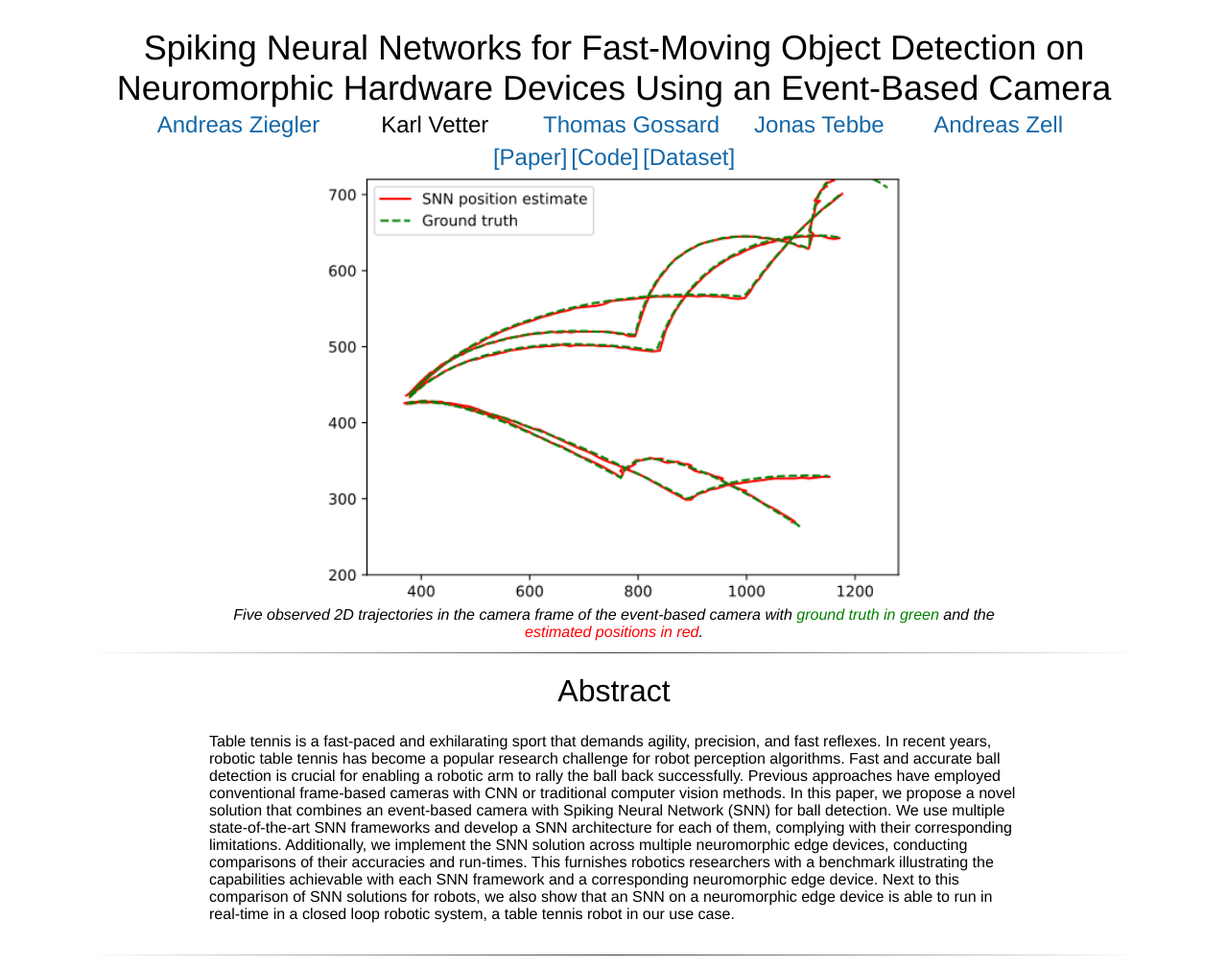
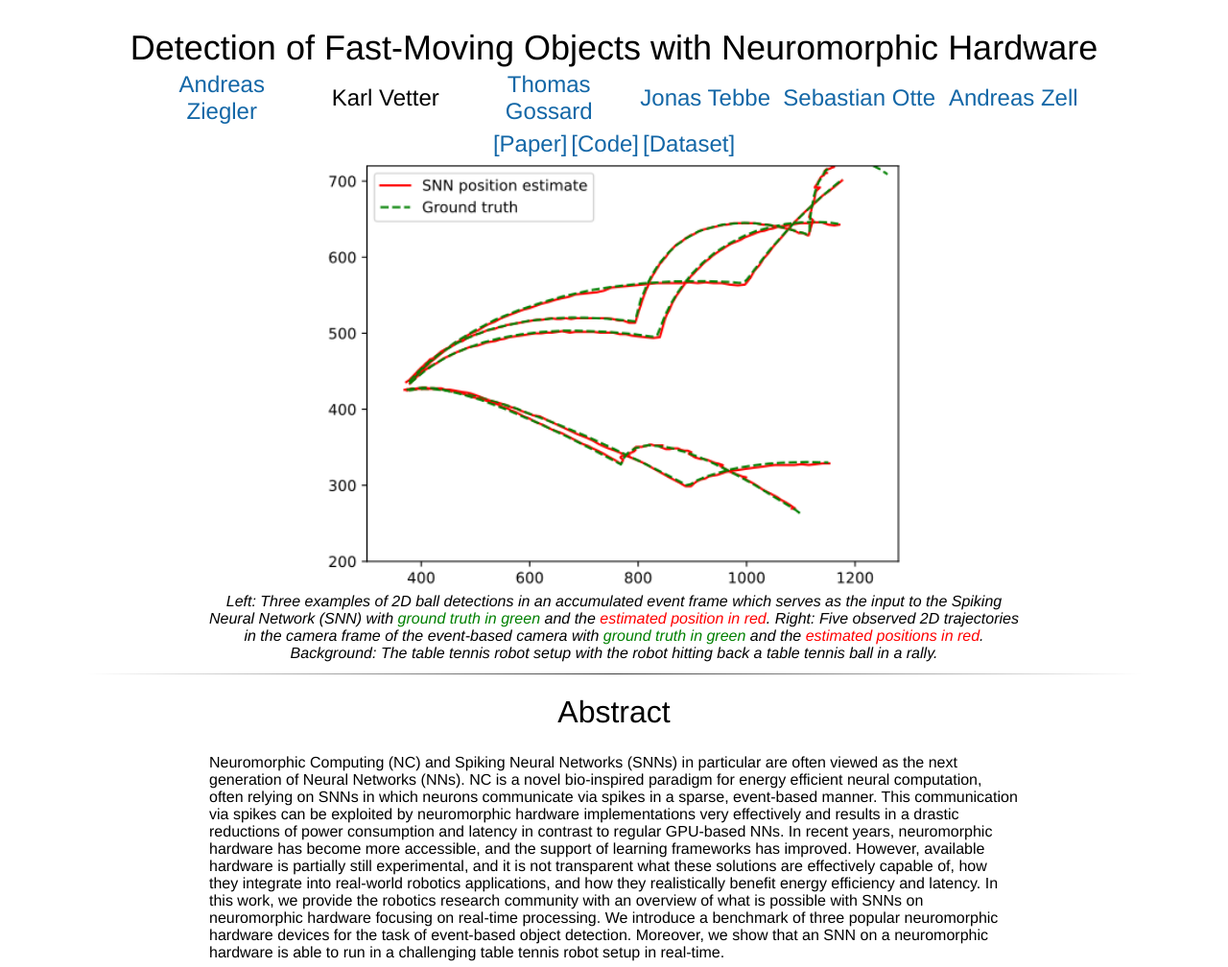
Before and after one commit to cogsys-tuebingen/snn-edge-benchmark, a plain HTML site: page index.html in a window 1280 px wide. Shown: the top 1008 px of the page at 96% size. Drawn offline with Linux system fonts and the light colour scheme; a script that the page names is missing.

Commit message:
Updated with re-submission.

```diff
--- a/index.html
+++ b/index.html
@@ -160,7 +160,7 @@
 <body>
   <br>
   <center>
-    <span style="font-size:36px">Spiking Neural Networks for Fast-Moving Object Detection on Neuromorphic Hardware Devices Using an Event-Based Camera</span>
+    <span style="font-size:36px">Detection of Fast-Moving Objects with Neuromorphic Hardware</span>
     <table align=center width=990px>
       <table align=center width=990px>
         <tr>
@@ -182,6 +182,11 @@
           <td align=center width=100px>
             <center>
               <span style="font-size:24px"><a href="https://uni-tuebingen.de/de/138688">Jonas Tebbe</a></span>
+            </center>
+          </td>
+          <td align=center width=100px>
+            <center>
+              <span style="font-size:24px"><a href="https://adaptiveailab.github.io/team/sebastian">Sebastian Otte</a></span>
             </center>
           </td>
           <td align=center width=100px>
@@ -230,7 +235,7 @@
       <tr>
         <td>
           <center>
-            <i>Five observed 2D trajectories in the camera frame of the event-based camera with <font color="green">ground truth in green</font> and the <font color="red">estimated positions in red</font>.</i>
+            <i>Left: Three examples of 2D ball detections in an accumulated event frame which serves as the input to the Spiking Neural Network (SNN) with <font color="green">ground truth in green</font> and the <font color="red">estimated position in red</font>. Right: Five observed 2D trajectories in the camera frame of the event-based camera with <font color="green">ground truth in green</font> and the <font color="red">estimated positions in red</font>. Background: The table tennis robot setup with the robot hitting back a table tennis ball in a rally.</i>
           </center>
         </td>
       </tr>
@@ -245,7 +250,7 @@
     </center>
     <tr>
       <td>
-          Table tennis is a fast-paced and exhilarating sport that demands agility, precision, and fast reflexes. In recent years, robotic table tennis has become a popular research challenge for robot perception algorithms. Fast and accurate ball detection is crucial for enabling a robotic arm to rally the ball back successfully. Previous approaches have employed conventional frame-based cameras with CNN or traditional computer vision methods. In this paper, we propose a novel solution that combines an event-based camera with Spiking Neural Network (SNN) for ball detection. We use multiple state-of-the-art SNN frameworks and develop a SNN architecture for each of them, complying with their corresponding limitations. Additionally, we implement the SNN solution across multiple neuromorphic edge devices, conducting comparisons of their accuracies and run-times. This furnishes robotics researchers with a benchmark illustrating the capabilities achievable with each SNN framework and a corresponding neuromorphic edge device. Next to this comparison of SNN solutions for robots, we also show that an SNN on a neuromorphic edge device is able to run in real-time in a closed loop robotic system, a table tennis robot in our use case.
+          Neuromorphic Computing (NC) and Spiking Neural Networks (SNNs) in particular are often viewed as the next generation of Neural Networks (NNs). NC is a novel bio-inspired paradigm for energy efficient neural computation, often relying on SNNs in which neurons communicate via spikes in a sparse, event-based manner. This communication via spikes can be exploited by neuromorphic hardware implementations very effectively and results in a drastic reductions of power consumption and latency in contrast to regular GPU-based NNs. In recent years, neuromorphic hardware has become more accessible, and the support of learning frameworks has improved. However, available hardware is partially still experimental, and it is not transparent what these solutions are effectively capable of, how they integrate into real-world robotics applications, and how they realistically benefit energy efficiency and latency. In this work, we provide the robotics research community with an overview of what is possible with SNNs on neuromorphic hardware focusing on real-time processing. We introduce a benchmark of three popular neuromorphic hardware devices for the task of event-based object detection. Moreover, we show that an SNN on a neuromorphic hardware is able to run in a challenging table tennis robot setup in real-time.
       </td>
     </tr>
   </table>
@@ -322,8 +327,8 @@
     </center>
     <tr>
       <td><a href="https://arxiv.org/pdf/2403.10677"><img class="layered-paper-big" style="height:175px" src="./resources/paper.png" /></a></td>
-      <td><span style="font-size:14pt">A. Ziegler, K. Vetter, T. Gossard, J. Tebbe, A. Zell.<br>
-          <b><a href="https://arxiv.org/pdf/2403.10677">Spiking Neural Networks for Fast-Moving Object Detection on Neuromorphic Hardware Devices Using an Event-Based Camera.</a></b><br>
+      <td><span style="font-size:14pt">A. Ziegler, K. Vetter, T. Gossard, J. Tebbe, S. Otte, A. Zell.<br>
+          <b><a href="https://arxiv.org/pdf/2403.10677">Detection of Fast-Moving Objects with Neuromorphic Hardware.</a></b><br>
           <!--In Conference, 20XX.<br>-->
           (hosted on <a href="https://arxiv.org/pdf/2403.10677">ArXiv</a>)<br>
           <!-- (<a href="./resources/camera-ready.pdf">camera ready</a>)<br> -->
```
